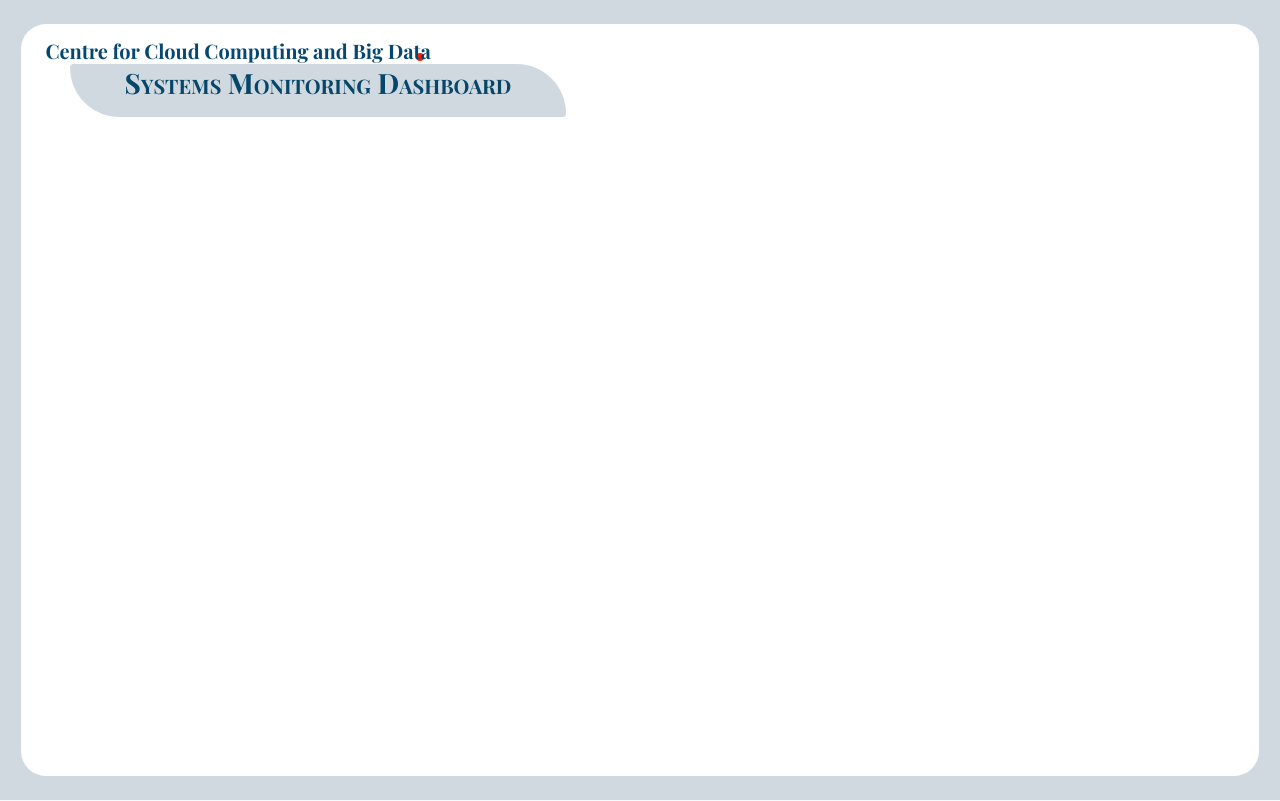
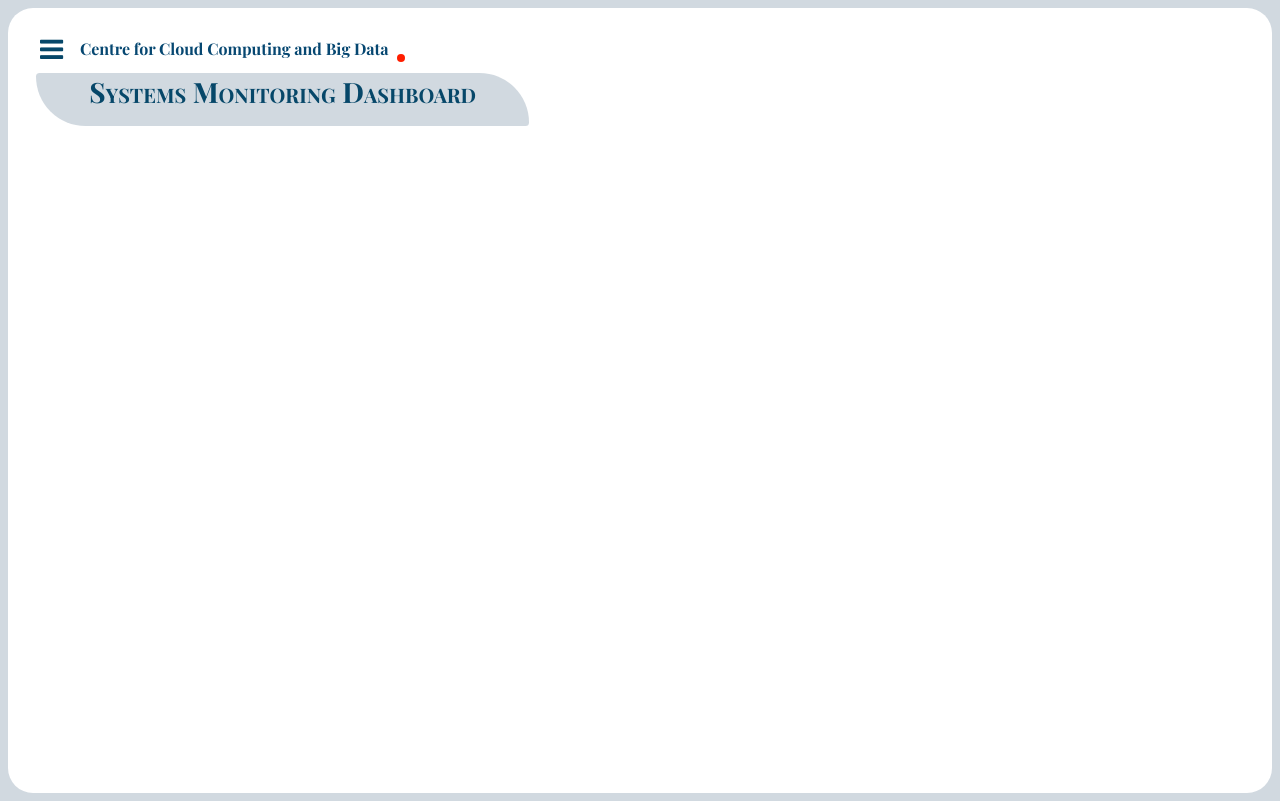
Before and after one commit to SofDevs-Do/R-LMON, a Python web app: template web_frontend/templates/index.html in a window 1280 px wide. Run offline with Jinja, Linux system fonts and the light colour scheme; the template is opened without the code that fills it, so the values that code supplies are empty.

Commit message:
Side-navigation menu front-end added.

```diff
--- a/web_frontend/static/css/rlmon_stylesheet.css
+++ b/web_frontend/static/css/rlmon_stylesheet.css
@@ -18,18 +18,24 @@ label {
     border-radius: 25px;
     height: 96%;
     width: 98%;
+    transition: margin-left .5s;
+    padding: 16px;
+}
+
+#org-name-with-dot-div {
+    top: 0%;
+    left: 0%;
+    height: 7%;
+    width: 35%;
 }
 
 #org-name-div {
     color: #064771;
     font-family: 'Playfair Display', serif;
-    font-size: 10px;
+    font-size: 8px;
     position: relative;
-    top: 0%;
-    left: 2%;
+    left: 13%;
     float: left;
-    height: 5%;
-    width:31.5%;
 }
 
 .dot {
@@ -41,14 +47,18 @@ label {
 }
 
 .align-dot-bottom {
-     margin: 29px 0px 0px 5px;
+    position: relative;
+    height: 8px;
+    width: 8px;
+    top: 50%;
+    left: 15%;
 }
 
 #portal-name-div {
     background-color: hsla(210, 20%, 50%, 0.3);
     position: relative;
-    top: -2%;
-    left: 4%;
+    top: -3%;
+    left: 1%;
     height: 7%;
     width:40%;
     border-radius: 10px 140px 10px 140px;
@@ -61,3 +71,68 @@ label {
     text-align: center;
     font-variant: small-caps;
 }
+
+#menu-icon-div {
+    top:10%;
+    left:40%;
+    height:7%;
+    width:3%;
+}
+
+.menu-icon-btn {
+  background-color: transparent;
+  border: none;
+  color: #064769;
+  padding: 12px 16px;
+  font-size: 27px;
+  cursor: pointer;
+}
+
+.menu-icon-btn:hover {
+    color: #ff1e00;
+}
+
+
+.sidenav {
+  height: 100%;
+  width: 0;
+  position: fixed;
+  z-index: 1;
+  top: 0;
+  left: 0;
+  background-color: #111;
+  overflow-x: hidden;
+  transition: 0.5s;
+  padding-top: 60px;
+}
+
+.sidenav a {
+  padding: 8px 8px 8px 32px;
+  text-decoration: none;
+  font-size: 25px;
+  color: #818181;
+  display: block;
+  transition: 0.3s;
+}
+
+.sidenav a:hover {
+  color: #f1f1f1;
+}
+
+.sidenav .closebtn {
+  position: absolute;
+  top: 0;
+  right: 25px;
+  font-size: 36px;
+  margin-left: 50px;
+}
+
+@media screen and (max-height: 450px) {
+  .sidenav {padding-top: 15px;}
+  .sidenav a {font-size: 18px;}
+}
+
+.sidenav .sidenav-tab {
+    font-size: 16px;
+    font-family: 'Playfair Display', serif;
+}
--- a/web_frontend/static/js/rlmon_action.js
+++ b/web_frontend/static/js/rlmon_action.js
@@ -1 +1,9 @@
-// just a comment
+function openNav() {
+  document.getElementById("mySidenav").style.width = "250px";
+  document.getElementById("main-div").style.marginLeft = "250px";
+}
+
+function closeNav() {
+  document.getElementById("mySidenav").style.width = "0";
+  document.getElementById("main-div").style.marginLeft= "0";
+}
--- a/web_frontend/templates/index.html
+++ b/web_frontend/templates/index.html
@@ -11,9 +11,21 @@
     <script src="/home/sneha/Documents/Sneha/CCBD/JRF/CodeBase/R-LMON/web_frontend/static/js/rlmon_action.js"></script>
   </body>
 
+  <div id="mySidenav" class="sidenav">
+    <a href="javascript:void(0)" class="closebtn" onclick="closeNav()">&times;</a>
+    <a href="#" class="sidenav-tab">Overview</a>
+    <a href="#" class="sidenav-tab">Resource Utilization</a>
+    <a href="#" class="sidenav-tab">Network Diagram</a>
+    <a href="#" class="sidenav-tab">System Diagnostics</a>
+  </div>
+
   <div id="main-div">
 
-    <div id="org-name-with-dot">
+    <div id="org-name-with-dot-div">
+      <div id="menu-icon-div">
+	<button class="menu-icon-btn" onclick="openNav()"><i class="fa fa-bars"></i></button>
+      </div>
+
       <div id="org-name-div">
 	<h1>Centre for Cloud Computing and Big Data</h1>
       </div>
@@ -22,11 +34,9 @@
 
     <div id="portal-name-div">
       <div id="portal-name">
-	<h1>Systems Monitoring Dashboard</h1>
+    	<h1>Systems Monitoring Dashboard</h1>
       </div>
     </div>
 
-
   </div>
-
 </html>
```
